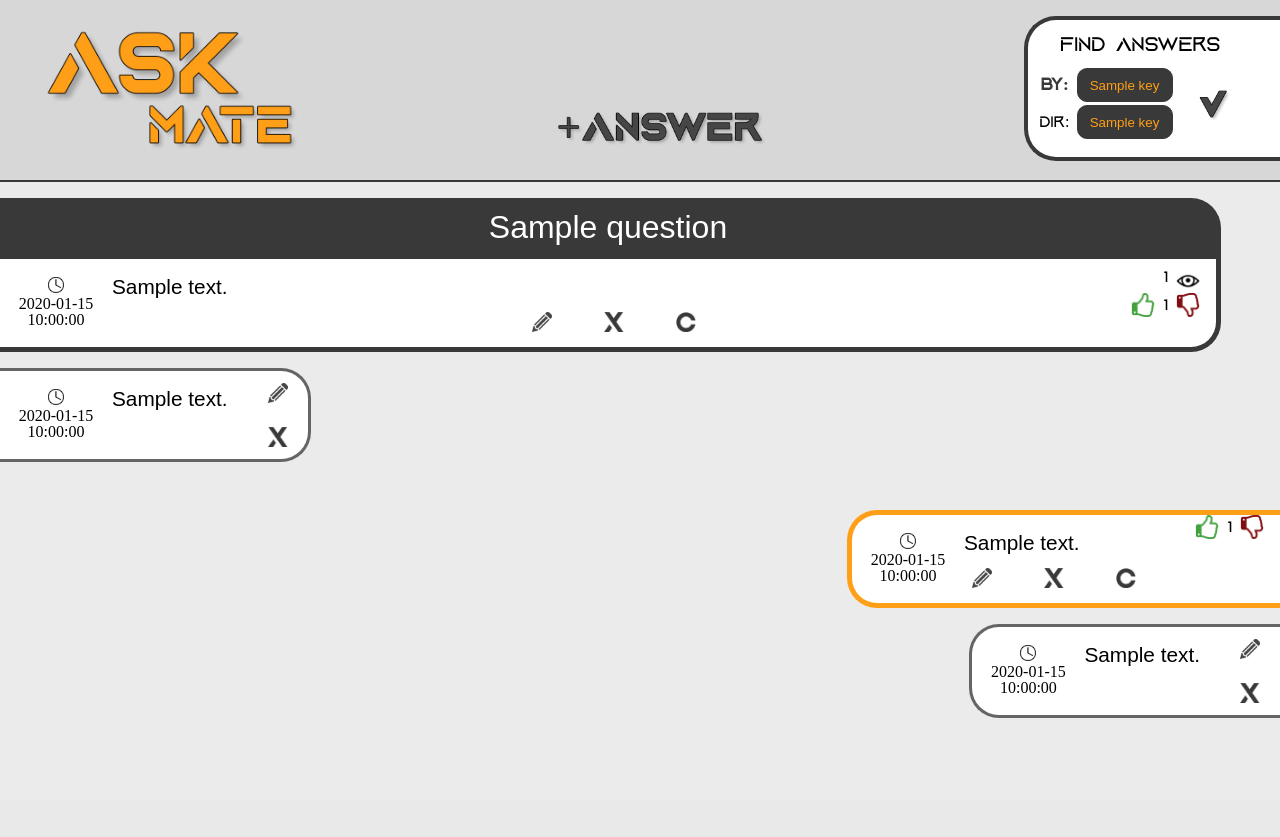
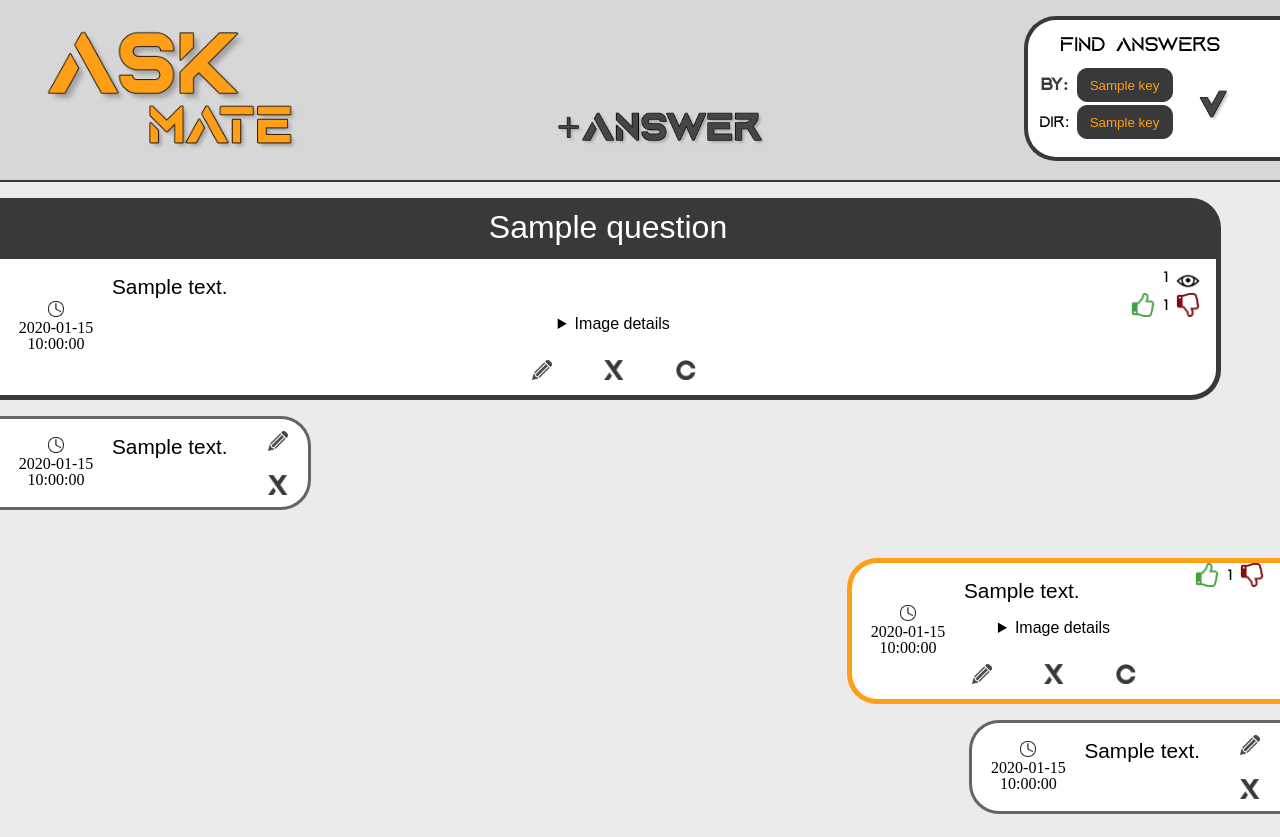
Before and after one commit to wikuuu1/ask-mate-python-html, a Flask app: template templates/display_question.html in a window 1280 px wide. Before the commit the page ends 718 px from the top, so only its background shows below. Run offline with Flask 2, Linux system fonts and the light colour scheme; the template is opened without the code that fills it: most values are stand-ins (such as "Sample title", 1, 10 or a date in 2020).

Commit message:
Implemented image editing for questions and answers, implemented image display as details snippet

```diff
--- a/server.py
+++ b/server.py
@@ -101,9 +101,12 @@ def edit_question(question_id):
 def edit_question_post(question_id):
     title = request.form['edited_question']
     message = request.form['edited_description']
-    # path = save_image_to_file(request.files)
 
-    data_manager.edit_question(question_id, title, message)
+    path = None
+    if request.files:
+        path = save_image_to_file(request.files)
+
+    data_manager.edit_question(question_id, title, message, path)
 
     return redirect(f'/question/{question_id}')
 
@@ -135,8 +138,11 @@ def add_new_answer(question_id):
 def add_new_answer_post(question_id):
     submission_time = util.get_actual_date()
     message = request.form['answer_description']
-    new_data_row = [submission_time, '0', question_id, message, 'image']
-    data_manager.save_answer_to_table(new_data_row)
+
+    path = save_image_to_file(request.files)
+
+    new_table_row = [submission_time, '0', question_id, message, path]
+    data_manager.save_answer_to_table(new_table_row)
 
     return redirect(f'/question/{question_id}')
 
@@ -166,7 +172,12 @@ def edit_answer(answer_id):
 @app.route("/answer/<int:answer_id>/edit", methods=["POST"])
 def edit_answer_post(answer_id):
     message = request.form['edit_answer_message']
-    question_id = data_manager.edit_answer(answer_id, message)
+
+    path = None
+    if request.files:
+        path = save_image_to_file(request.files)
+
+    question_id = data_manager.edit_answer(answer_id, message, path)
 
     return redirect(f'/question/{question_id}')
 
--- a/static/style.css
+++ b/static/style.css
@@ -197,6 +197,21 @@ select {
     width: 100%;
     -webkit-box-orient: vertical;
     line-height: 1.2
+}
+
+.image-details{
+    font-size: 1rem;
+    font-family: Arial,serif;
+    display: -webkit-box;
+    text-align: center;
+    width: 100%;
+    -webkit-box-orient: vertical;
+    line-height: 1
+}
+
+summary:hover{
+    color: rgb(255, 159, 24);
+    cursor: pointer;
 }
 
 .link {
--- a/templates/add_question.html
+++ b/templates/add_question.html
@@ -9,9 +9,10 @@
 
         <h1 class="action_title">Add New Question</h1>
 
-        <form action="{{ url_for('add_question') }}" enctype="multipart/form-data" method="POST" class="action_form">
+        <form action="{{ url_for('add_new_question_post') }}" enctype="multipart/form-data" method="POST" class="action_form">
             <label for="question_title">Title:</label><br>
             <input type="text" id="question_title" name="new_question"><br><br>
+
             <label for="question_description">Description:</label><br>
             <textarea name="question_description" id="question_description"></textarea><br>
 
--- a/templates/answer.html
+++ b/templates/answer.html
@@ -15,9 +15,13 @@
             <p class="paragraph_look"><span>Description: </span>{{ question['message'] }}</p>
        </div>
 
-        <form action="/question/{{ question['id'] }}/new-answer" method="POST" class="action_form">
+        <form action="{{ url_for('add_new_answer_post', question_id=question.id) }}" enctype="multipart/form-data" method="POST" class="action_form">
             <label for="answer_description">Write your answer here:</label><br>
             <textarea name="answer_description" id="answer_description"></textarea>
+
+            <input type="file" id="file" name="image"/>
+            <label for="file" class="btn">Add an image</label>
+
             <input type="submit" value="Add your answer">
         </form>
         <a href="{{ url_for('display_question', question_id=question.id)}}" style="text-decoration: none"><div class="back_to_question_btn">Back to question</div></a>
--- a/templates/display_question.html
+++ b/templates/display_question.html
@@ -93,7 +93,7 @@
         </div>
         <table style="width: 100%">
             <tr style="height: 1px">
-                <td style="width: 3rem; vertical-align: middle; align-content: center; padding-top: 1rem; padding-left: 1rem" rowspan="2">
+                <td style="width: 3rem; vertical-align: middle; align-content: center; padding-top: 1rem; padding-left: 1rem" rowspan="3">
                     <div style="text-align: center">
                         <img src='/static/img/clock.png' style="width: 1rem; height: 1rem; position: center">
                         <br>
@@ -103,7 +103,7 @@
                 <td style="padding: 1rem 1rem 0rem;vertical-align: top; height: 100%">
                     <div class="message-overflowing">{{ question['message'] }}</div>
                 </td>
-                <td style="vertical-align: top; text-align: right; width: 4rem" rowspan="2">
+                <td style="vertical-align: top; text-align: right; width: 4rem" rowspan="3">
                     <div class="views">
                         <div style="padding-top: 0.65rem; padding-left: 0.5rem; padding-right: 0.5rem">{{ question['view_number'] }}</div>
                         <img src='/static/img/eye.png' style="float: right; width: 1.5rem; height: 1.5rem; padding-top: 0.65rem">
@@ -120,6 +120,19 @@
                             </a>
                         </div>
                     </div>
+                </td>
+            </tr>
+            <tr>
+                <td>
+                    {% if question.image != None %}
+                    <div class="image-details">
+                        <details style="padding: 1rem">
+                            <summary>Image details</summary>
+                            <br>
+                            <img src="/{{ question.image }}" alt="{{ question.image }}">
+                        </details>
+                    </div>
+                    {% endif %}
                 </td>
             </tr>
             <tr>
@@ -207,7 +220,7 @@
     <div class="answer-on-list">
         <table style="width: 100%">
             <tr style="height: 1px">
-                <td style="width: 3rem; vertical-align: middle; align-content: center; padding-top: 1rem; padding-left: 1rem" rowspan="2">
+                <td style="width: 3rem; vertical-align: middle; align-content: center; padding-top: 1rem; padding-left: 1rem" rowspan="3">
                     <div style="text-align: center">
                         <img src='/static/img/clock.png' style="width: 1rem; height: 1rem; position: center">
                         <br>
@@ -217,7 +230,7 @@
                 <td style="padding: 1rem 1rem 0rem;vertical-align: top; height: 100%">
                     <div class="message-overflowing">{{ answer['message'] }}</div>
                 </td>
-                <td style="vertical-align: top; text-align: right; width: 7.5rem" rowspan="2">
+                <td style="vertical-align: top; text-align: right; width: 7.5rem" rowspan="3">
                     <div class="views"></div>
                     <div style="display: flex; flex-direction: column; justify-content: flex-end; height: 50%">
                         <div class="votes">
@@ -235,7 +248,20 @@
             </tr>
             <tr>
                 <td>
-                                        <div style="width: 100%; text-align: center">
+                    {% if answer.image != None %}
+                    <div class="image-details">
+                        <details style="padding: 1rem">
+                            <summary>Image details</summary>
+                            <br>
+                            <img src="/{{ answer.image }}" alt="{{ answer.image }}">
+                        </details>
+                    </div>
+                    {% endif %}
+                </td>
+            </tr>
+            <tr>
+                <td>
+                    <div style="width: 100%; text-align: center">
                         <div id="answer-btn-container">
                             <a href="{{ url_for('edit_answer', answer_id=answer.id) }}">
                                 <div class="tooltip" id="edit-content-btn">
--- a/templates/edit_answer.html
+++ b/templates/edit_answer.html
@@ -9,9 +9,13 @@
     <div class="form_layout">
         <h1 class="action_title">Edit an answer</h1>
 
-        <form action="{{ url_for('edit_answer_post', answer_id=answer.id) }}" method="POST" class="action_form">
+        <form action="{{ url_for('edit_answer_post', answer_id=answer.id) }}" enctype="multipart/form-data" method="POST" class="action_form">
             <label for="edit_answer_message">Answer Description:</label><br>
             <textarea name="edit_answer_message" id="edit_answer_message">{{ answer['message'] }}</textarea>
+
+            <input type="file" id="file" name="image"/>
+            <label for="file" class="btn">Edit image</label>
+
             <input type="submit" value="Edit an answer">
 
             <a href="{{ url_for('display_question', question_id=answer['question_id'])}}" style="text-decoration: none"><div class="back_to_question_btn">Back to question</div></a>
--- a/templates/edit_question.html
+++ b/templates/edit_question.html
@@ -9,14 +9,14 @@
     <div class="form_layout">
         <h1 class="action_title">Edit Question</h1>
 
-        <form action="/question/{{ question['id'] }}/edit" method="POST" class="action_form">
+        <form action="/question/{{ question['id'] }}/edit" enctype="multipart/form-data" method="POST" class="action_form">
             <label for="edited_question">Question Title:</label><br>
             <input type="text" id="edited_question" name="edited_question" value="{{ question['title'] }}"><br><br>
             <label for="edited_description">Question Description:</label><br>
             <textarea name="edited_description" id="question_description">{{ question['message'] }}</textarea>
 
-{#            <input type="file" id="file" name="image"/>#}
-{#            <label for="file" class="btn">Add an image</label>#}
+            <input type="file" id="file" name="image"/>
+            <label for="file" class="btn">Edit image</label>
 
             <input type="submit" value="Edit question">
 
```
Also changed, not shown: data_manager.py (+38 -17 lines), static/upload/kiedy-ktos-tlumaczy-ci-cos-juz-7_2019-11-15_12-00-41.jpg (deleted).
